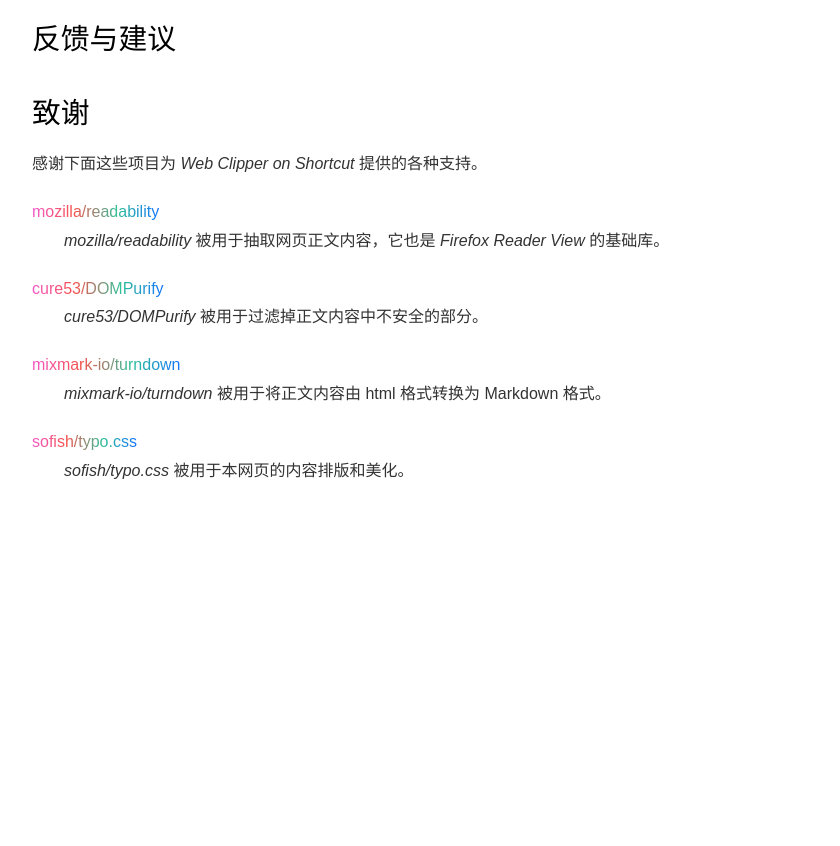
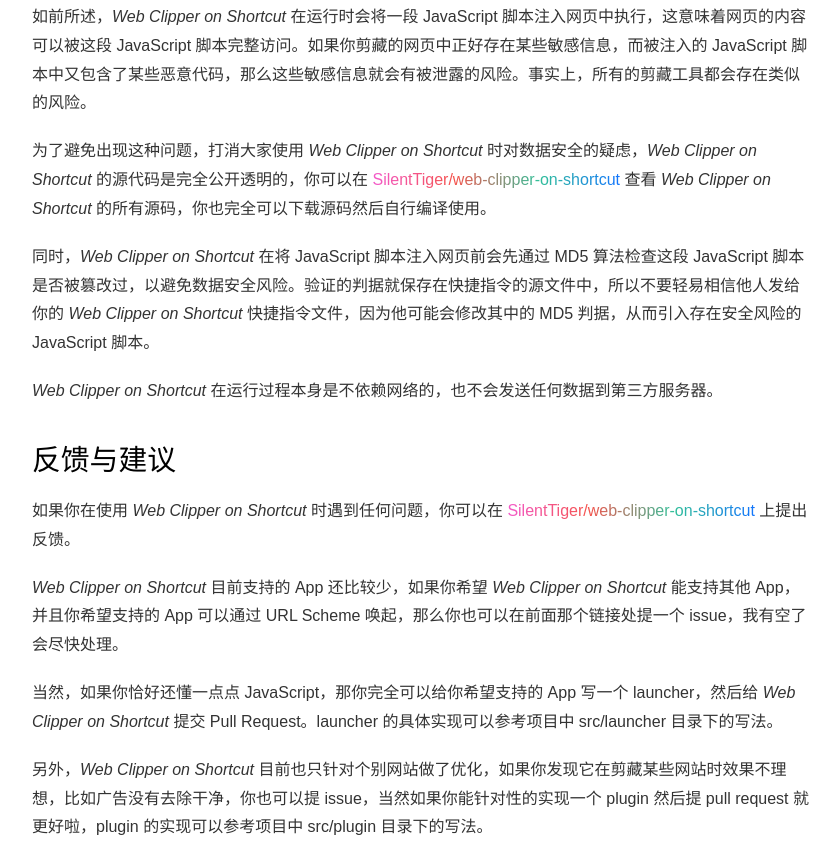
Before and after one commit to SilentTiger/web-clipper-on-shortcut, a website: page website/index.html in a window 1280 px wide. Shown: the part 1594-2440 px from the top of the page, without its empty margins (218-1058 px from the left). Before the commit the page ends 2109 px from the top, so only its background shows below. Drawn offline with Linux system fonts and the light colour scheme.

Commit message:
update document

```diff
--- a/website/assets/custom.css
+++ b/website/assets/custom.css
@@ -1,7 +1,7 @@
 @charset "utf-8";
 
-html{
-  scroll-behavior:smooth
+html {
+  scroll-behavior: smooth;
 }
 
 body {
@@ -20,12 +20,17 @@
   color: #333;
   cursor: pointer;
 }
-@media (hover: hover), (-ms-high-contrast:none) {
+@media (hover: hover), (-ms-high-contrast: none) {
   .typo a:hover {
     color: #000;
   }
 }
-h1, h2, h3, h4, h5, h6 {
+h1,
+h2,
+h3,
+h4,
+h5,
+h6 {
   font-weight: 200;
 }
 
@@ -47,17 +52,17 @@
 }
 
 video::-webkit-media-controls-volume-slider {
-  display:none;
+  display: none;
 }
 
 video::-webkit-media-controls-mute-button {
-  display:none;
+  display: none;
 }
 
 aside {
   position: fixed;
-  top: 140px;
   left: calc(50% + 400px + 30px);
+  bottom: 80px;
 }
 
 .typo aside ol {
@@ -71,10 +76,10 @@
 
 aside ol li a {
   display: block;
-  transition: color .15s linear, transform .15s linear;
+  transition: color 0.15s linear, transform 0.15s linear;
   line-height: 22px;
 }
-@media (hover: hover), (-ms-high-contrast:none) {
+@media (hover: hover), (-ms-high-contrast: none) {
   aside ol li a:hover {
     transform: scale(1.05);
   }
@@ -85,7 +90,13 @@
 }
 
 .text-link {
-  background: linear-gradient(90deg, rgba(243,89,202,1) 0%, rgba(245,83,76,1) 33%, rgba(50,192,153,1) 67%, rgba(19,117,253,1) 100%);;
+  background: linear-gradient(
+    90deg,
+    rgba(243, 89, 202, 1) 0%,
+    rgba(245, 83, 76, 1) 33%,
+    rgba(50, 192, 153, 1) 67%,
+    rgba(19, 117, 253, 1) 100%
+  );
   -webkit-background-clip: text;
   background-clip: text;
   -webkit-text-fill-color: transparent;
@@ -105,11 +116,11 @@
   text-align: center;
 }
 
-figure{
+figure {
   margin-bottom: 30px;
 }
 
-.clip-samples-mobile video{
+.clip-samples-mobile video {
   width: 250px;
 }
 
@@ -131,8 +142,9 @@
     right: 20px;
     padding: 20px;
     border-radius: 10px;
+    -webkit-backdrop-filter: blur(10px);
     backdrop-filter: blur(10px);
-    background-color: rgba(255, 255, 255, .4);
+    background-color: rgba(255, 255, 255, 0.4);
   }
 }
 
@@ -141,21 +153,32 @@
     background-color: #010409;
     color: #e6edf3;
   }
-  h1, h2, h3, h4, h5, h6 {
+  h1,
+  h2,
+  h3,
+  h4,
+  h5,
+  h6 {
     color: #fff;
   }
   .typo a {
     color: #e6edf3;
   }
-  @media (hover: hover), (-ms-high-contrast:none) {
+  @media (hover: hover), (-ms-high-contrast: none) {
     .typo a:hover {
       color: #fff;
     }
   }
-  .icon-github{
+  .icon-github {
     background-image: url(github-mark-white.png);
   }
   .darken-in-dark {
     filter: brightness(90%);
   }
+
+  @media (max-width: 1100px) {
+    aside {
+      background-color: rgba(0, 0, 0, 0.3);
+    }
+  }
 }
--- a/website/index.html
+++ b/website/index.html
@@ -91,11 +91,45 @@
     <h2 id="header-security">
       安全与隐私
     </h2>
-
+    <p>
+      如前所述，<i>Web Clipper on Shortcut</i> 在运行时会将一段 JavaScript 脚本注入网页中执行，这意味着网页的内容可以被这段 JavaScript
+      脚本完整访问。如果你剪藏的网页中正好存在某些敏感信息，而被注入的 JavaScript 脚本中又包含了某些恶意代码，那么这些敏感信息就会有被泄露的风险。事实上，所有的剪藏工具都会存在类似的风险。
+    </p>
+    <p>
+      为了避免出现这种问题，打消大家使用 <i>Web Clipper on Shortcut</i> 时对数据安全的疑虑，<i>Web Clipper on Shortcut</i> 的源代码是完全公开透明的，你可以在 <a
+        class="text-link" href="https://github.com/SilentTiger/web-clipper-on-shortcut"
+        target="_blank">SilentTiger/web-clipper-on-shortcut</a> 查看 <i>Web Clipper on Shortcut</i>
+      的所有源码，你也完全可以下载源码然后自行编译使用。
+    </p>
+    <p>
+      同时，<i>Web Clipper on Shortcut</i> 在将 JavaScript 脚本注入网页前会先通过 MD5 算法检查这段 JavaScript
+      脚本是否被篡改过，以避免数据安全风险。验证的判据就保存在快捷指令的源文件中，所以不要轻易相信他人发给你的 <i>Web Clipper on Shortcut</i> 快捷指令文件，因为他可能会修改其中的 MD5
+      判据，从而引入存在安全风险的 JavaScript 脚本。
+    </p>
+    <p>
+      <i>Web Clipper on Shortcut</i> 在运行过程本身是不依赖网络的，也不会发送任何数据到第三方服务器。
+    </p>
     <h2 id="header-feedback">
       反馈与建议
     </h2>
-
+    <p>
+      如果你在使用 <i>Web Clipper on Shortcut</i> 时遇到任何问题，你可以在 <a class="text-link"
+        href="https://github.com/SilentTiger/web-clipper-on-shortcut"
+        target="_blank">SilentTiger/web-clipper-on-shortcut</a>
+      上提出反馈。
+    </p>
+    <p>
+      <i>Web Clipper on Shortcut</i> 目前支持的 App 还比较少，如果你希望 <i>Web Clipper on Shortcut</i> 能支持其他 App，并且你希望支持的 App 可以通过 URL
+      Scheme 唤起，那么你也可以在前面那个链接处提一个 issue，我有空了会尽快处理。
+    </p>
+    <p>
+      当然，如果你恰好还懂一点点 JavaScript，那你完全可以给你希望支持的 App 写一个 launcher，然后给 <i>Web Clipper on Shortcut</i> 提交 Pull
+      Request。launcher 的具体实现可以参考项目中 src/launcher 目录下的写法。
+    </p>
+    <p>
+      另外，<i>Web Clipper on Shortcut</i> 目前也只针对个别网站做了优化，如果你发现它在剪藏某些网站时效果不理想，比如广告没有去除干净，你也可以提 issue，当然如果你能针对性的实现一个 plugin
+      然后提 pull request 就更好啦，plugin 的实现可以参考项目中 src/plugin 目录下的写法。
+    </p>
     <h2 id="header-acknowledgments">
       致谢
     </h2>
```
